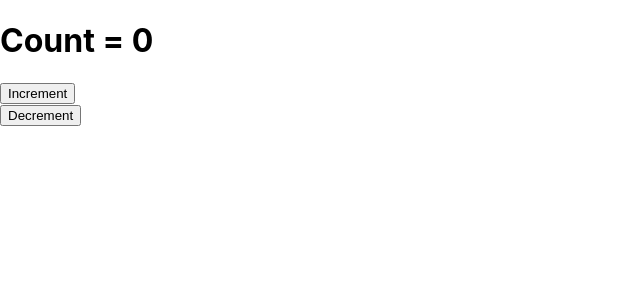
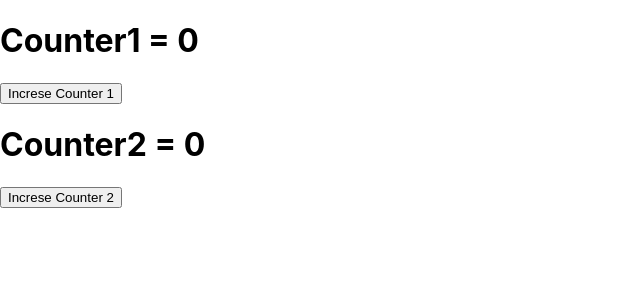
Before and after one commit to pampana-subrahmanyam/react-js, a React (Create React App) app: page / in a window 1280 px wide. Shown: the top 300 px of the page, without its empty margins (0-640 px from the left). Built offline with nearby package versions, Linux system fonts and the light colour scheme; the HTML template or start-up script is replaced by a standard one.

Commit message:
workign state

```diff
--- /dev/null
+++ b/src/2_hooks/6_useMemo.js
@@ -0,0 +1,61 @@
+import {useMemo, useState} from 'react';
+
+
+/*Without MEMO*/
+const highTimeComplexitySum = (num) => {
+    console.log("High Time Complexity function.....");
+    let sum=0;
+    for (let i = 0; i < 500000000; i++) {
+        sum = sum+1;
+    }
+    return sum;
+};
+
+function WithOutMemo(){
+    const [count,setCount]=useState(0);
+    return( <div>
+        <h1>Sum = {highTimeComplexitySum()}</h1>
+        <div>
+            <h1>Counter = {count}</h1>
+            <button onClick={()=>setCount((count)=>count+1)}> Increse Count</button>
+        </div>
+    </div>);
+}
+//In the above program when counter value changes highTimeComplexitySum() function also
+//calls.This is very expansive function.Because of this page renders very slow.
+//comment highTimeComplexitySum and check ,page rerenders very fast when counter changes
+
+
+/*
+We can wrap the high Time Complexity   calls with useMemo hook.
+
+The useMemo hook accepts a second parameter to declare its' dependencies.
+
+The high Time Complexity  function will only run when its dependencies have changed.
+
+In the following example, the expensive function will only run when count2 is changed and
+not when but not for counter1.
+*/
+function WithMemo(){
+    const [count1,setCount1]=useState(0);
+    const [count2,setCount2]=useState(0);
+
+    const getHighFunValue=useMemo(()=>{highTimeComplexitySum()},[count2])
+    return( <div>
+        <h1>Sum = {getHighFunValue}</h1>
+        <div>
+            <h1>Counter1 = {count1}</h1>
+            <button onClick={()=>setCount1((count)=>count+1)}> Increse Counter 1</button>
+        </div>
+        <div>
+            <h1>Counter2 = {count2}</h1>
+            <button onClick={()=>setCount2((count)=>count+1)}> Increse Counter 2</button>
+        </div>
+    </div>);
+}
+function UseMemoExample(){
+    ///return <WithOutMemo></WithOutMemo>
+    return <WithMemo></WithMemo>
+}
+
+export default UseMemoExample;
--- /dev/null
+++ b/src/2_hooks/7_useCllback.js
@@ -0,0 +1,53 @@
+import {useState,useCallback} from 'react'
+
+const Wish = (props) => {
+    console.log("Wish is rendered")
+    return <h1>{props.wish}</h1>;
+};
+
+
+function WithOutUseCallBack(){
+    const [count1,setCount1]=useState(0);
+    const [count2,setCount2]=useState(0);
+
+    return( <div>
+       <Wish wish="Happy Birthday"></Wish>
+        <div>
+            <h1>Counter1 = {count1}</h1>
+            <button onClick={()=>setCount1((count)=>count+1)}> Increse Counter 1</button>
+        </div>
+        <div>
+            <h1>Counter2 = {count2}</h1>
+            <button onClick={()=>setCount2((count)=>count+1)}> Increse Counter 2</button>
+        </div>
+    </div>);
+}
+
+function WithUseCallBack(){
+    const [count1,setCount1]=useState(0);
+    const [count2,setCount2]=useState(0);
+
+    const getWish = useCallback(() => {
+       return "Happy Birthday"
+      }, [count1]);
+
+    return( <div>
+       <Wish wish={getWish}></Wish>
+        <div>
+            <h1>Counter1 = {count1}</h1>
+            <button onClick={()=>setCount1((count)=>count+1)}> Increse Counter 1</button>
+        </div>
+        <div>
+            <h1>Counter2 = {count2}</h1>
+            <button onClick={()=>setCount2((count)=>count+1)}> Increse Counter 2</button>
+        </div>
+    </div>);
+}
+
+
+function UseCallBack(){
+    //return <WithOutUseCallBack></WithOutUseCallBack>;
+    return <WithUseCallBack></WithUseCallBack>
+}
+
+export default UseCallBack;
--- a/src/2_hooks/Hooks.js
+++ b/src/2_hooks/Hooks.js
@@ -2,13 +2,18 @@ import SetStateExample from './1_useState'
 import UseEffectEampleExample from "./2_useEffer"
 import ContextExample from "./3_ReactContext";
 import UseRefExample from "./4_useRef";
-import UseReducerExample from './5_useReducer'
+import UseReducerExample from './5_useReducer';
+import UseMemoExample from './6_useMemo';
+import UseCallBack from './7_useCllback';
+
 function Hooks(){
    //return <SetStateExample></SetStateExample>;
    //return <UseEffectEampleExample></UseEffectEampleExample>
    //return <ContextExample></ContextExample>
    //return <UseRefExample></UseRefExample>
-   return <UseReducerExample></UseReducerExample>
+   //return <UseReducerExample></UseReducerExample>;
+   // return <UseMemoExample></UseMemoExample>
+   return <UseCallBack></UseCallBack>
 }
 
 export default Hooks;
```
